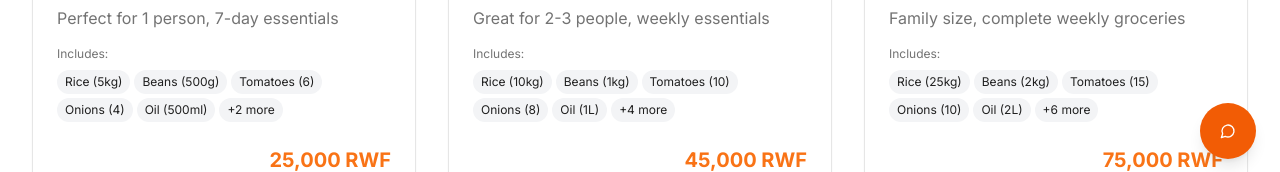
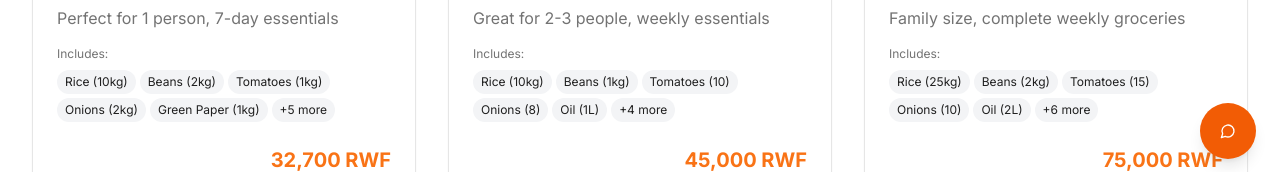
Before and after one commit to ewuket/khrate-app, a React (Vite) app: page /bundles in a window 1280 px wide. Shown: the part 617-789 px from the top of the page. Built offline with nearby package versions, Linux system fonts and the light colour scheme.

Commit message:
Code edited in Lovable Code Editor
Edited UI in Lovable

```diff
--- a/src/pages/Bundles.tsx
+++ b/src/pages/Bundles.tsx
@@ -12,9 +12,9 @@ const allBundles = [
     id: 1,
     name: "Single Bundle",
     description: "Perfect for 1 person, 7-day essentials",
-    price: 25000,
+    price: 32700,
     image: "/lovable-uploads/4730e151-0c90-4bde-a3cf-7eb370e2cac1.png", // Keeping existing image
-    items: ["Rice (5kg)", "Beans (500g)", "Tomatoes (6)", "Onions (4)", "Oil (500ml)", "Salt (250g)", "Eggs (12)"],
+    items: ["Rice (10kg)", "Beans (2kg)", "Tomatoes (1kg)", "Onions (2kg)", "Green Paper (1kg)", "peas (1kg)", "Oil (1L)", "Sugar (1kg)", "Salt (100g)", "Eggs (10)"],
     category: "single"
   },
   {
```
